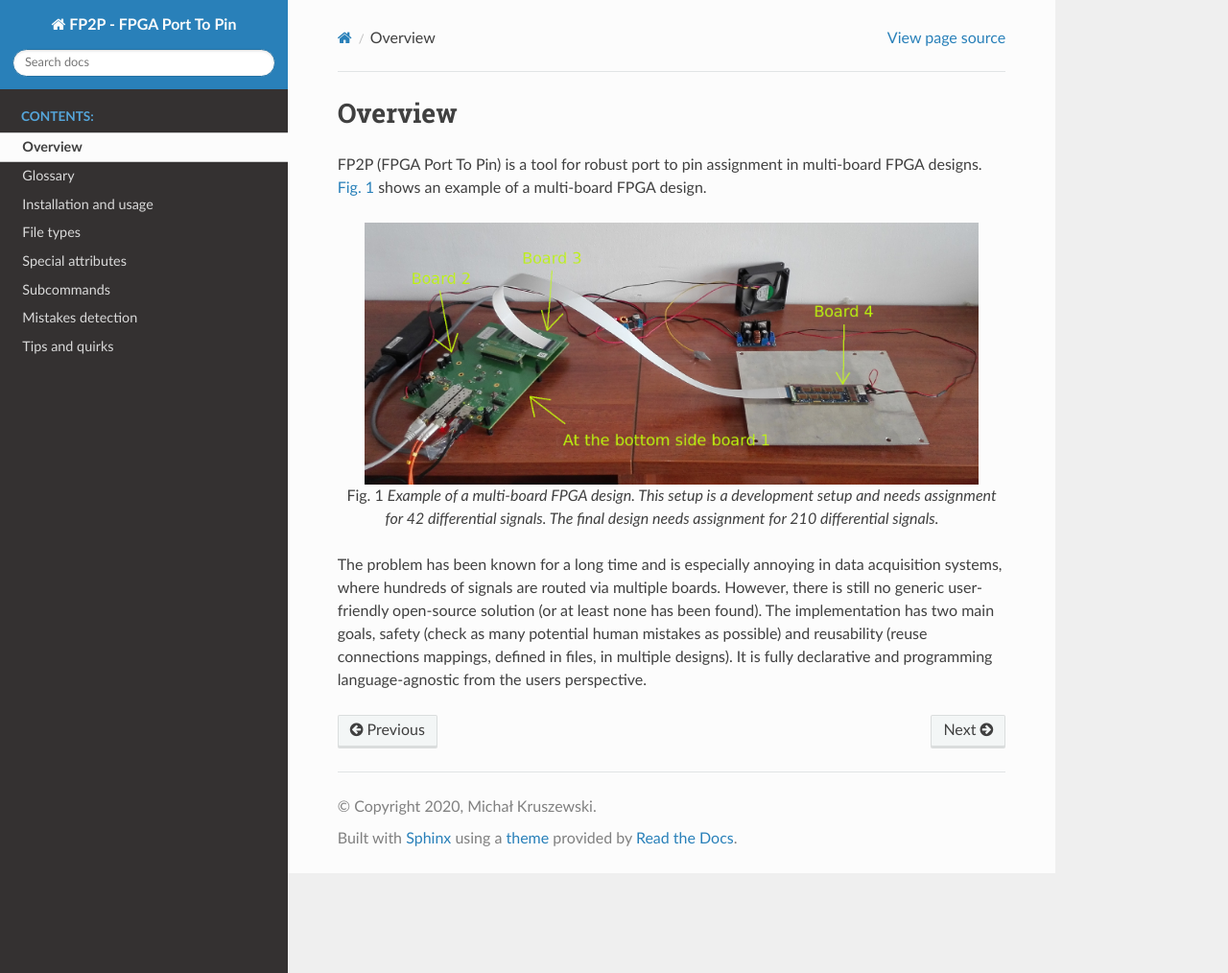
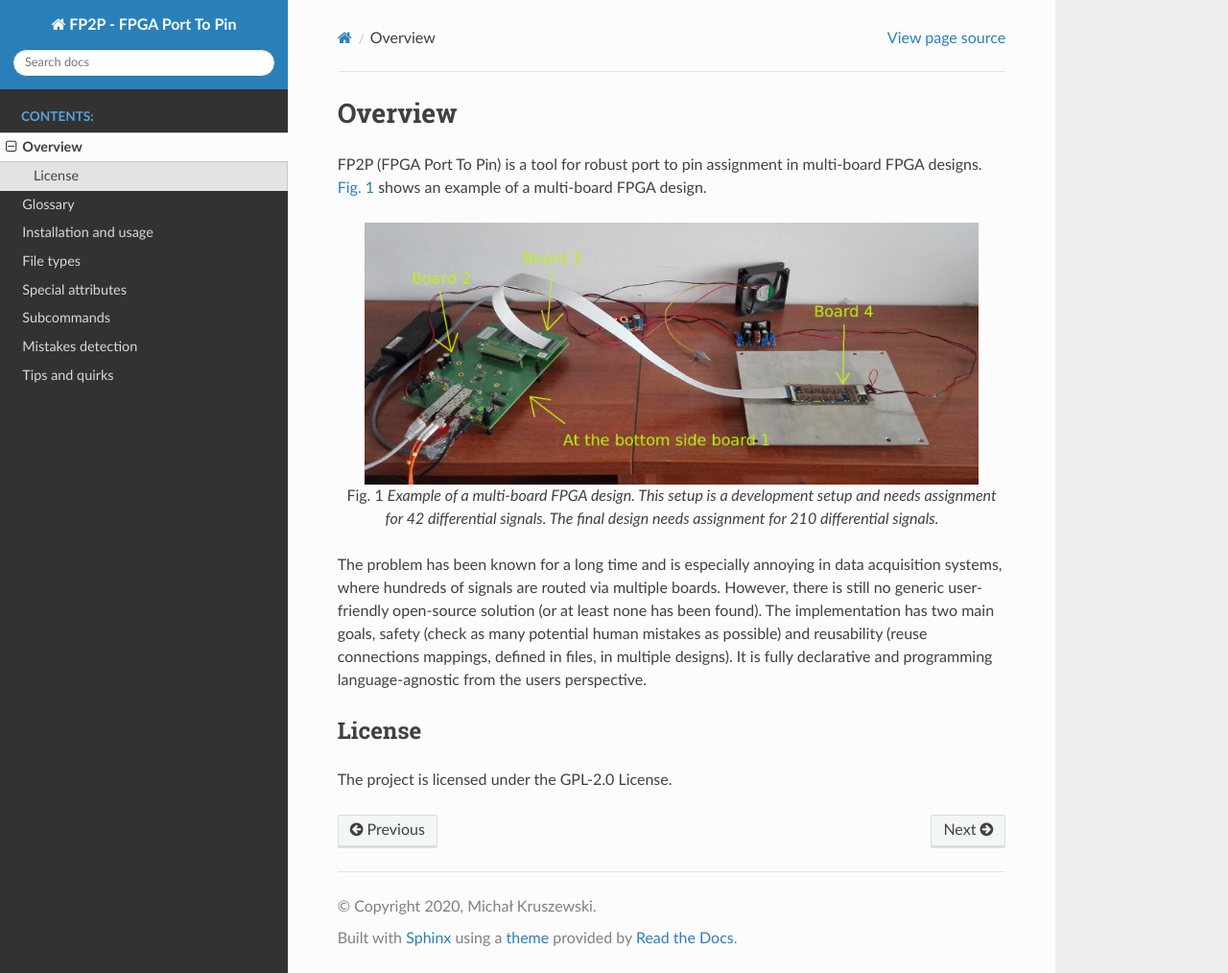
Before and after one commit to m-kru/fp2p, a Sphinx documentation site: the page built from doc/overview.rst, in a window 1280 px wide and 1014 px high. Shown: the whole window at 96% size. Built offline with Sphinx 7.4.7 and the Read the Docs theme 2.0.0, drawn with Linux system fonts in a browser that asks for light colours.

Commit message:
Add license info to the documentation.

```diff
--- a/doc/overview.rst
+++ b/doc/overview.rst
@@ -18,3 +18,8 @@ The problem has been known for a long time and is especially annoying in data ac
 However, there is still no generic user-friendly open-source solution (or at least none has been found).
 The implementation has two main goals, safety (check as many potential human mistakes as possible) and reusability (reuse connections mappings, defined in files, in multiple designs).
 It is fully declarative and programming language-agnostic from the users perspective.
+
+License
+=======
+
+The project is licensed under the GPL-2.0 License.
```
